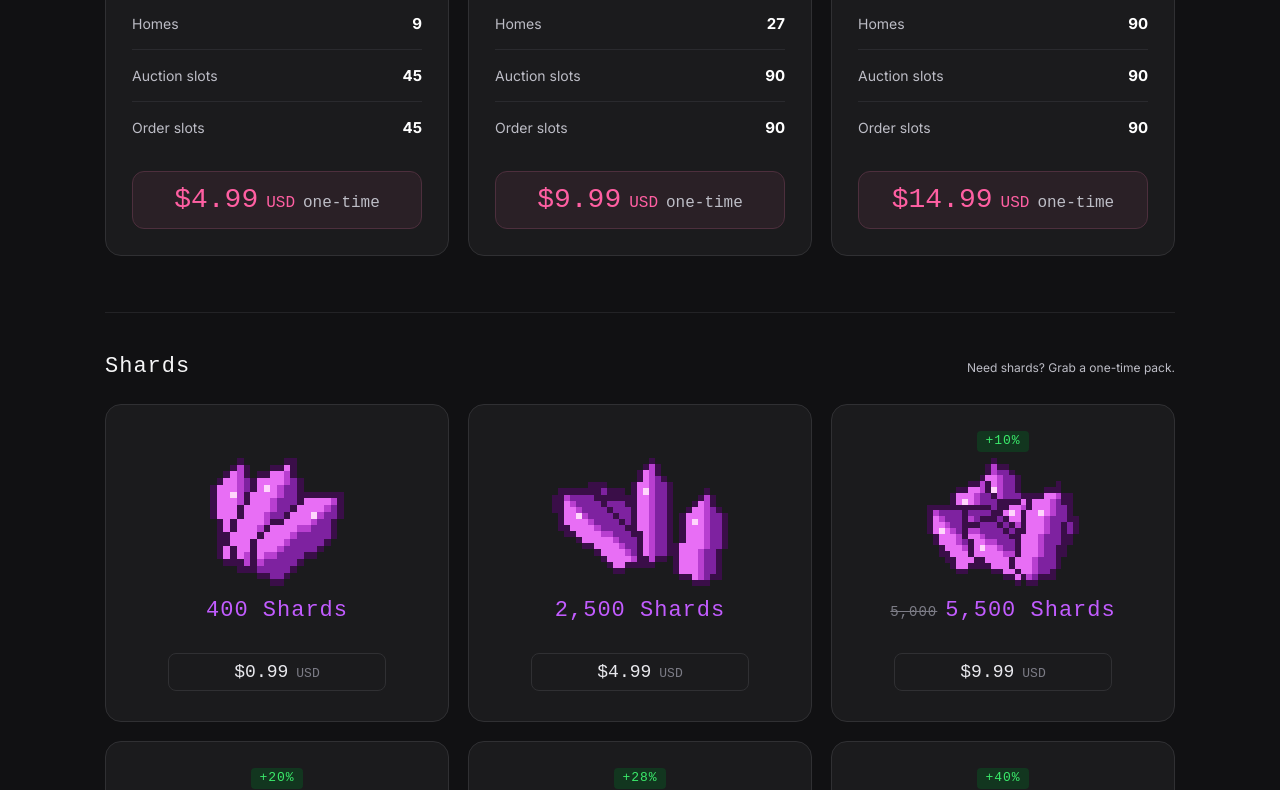
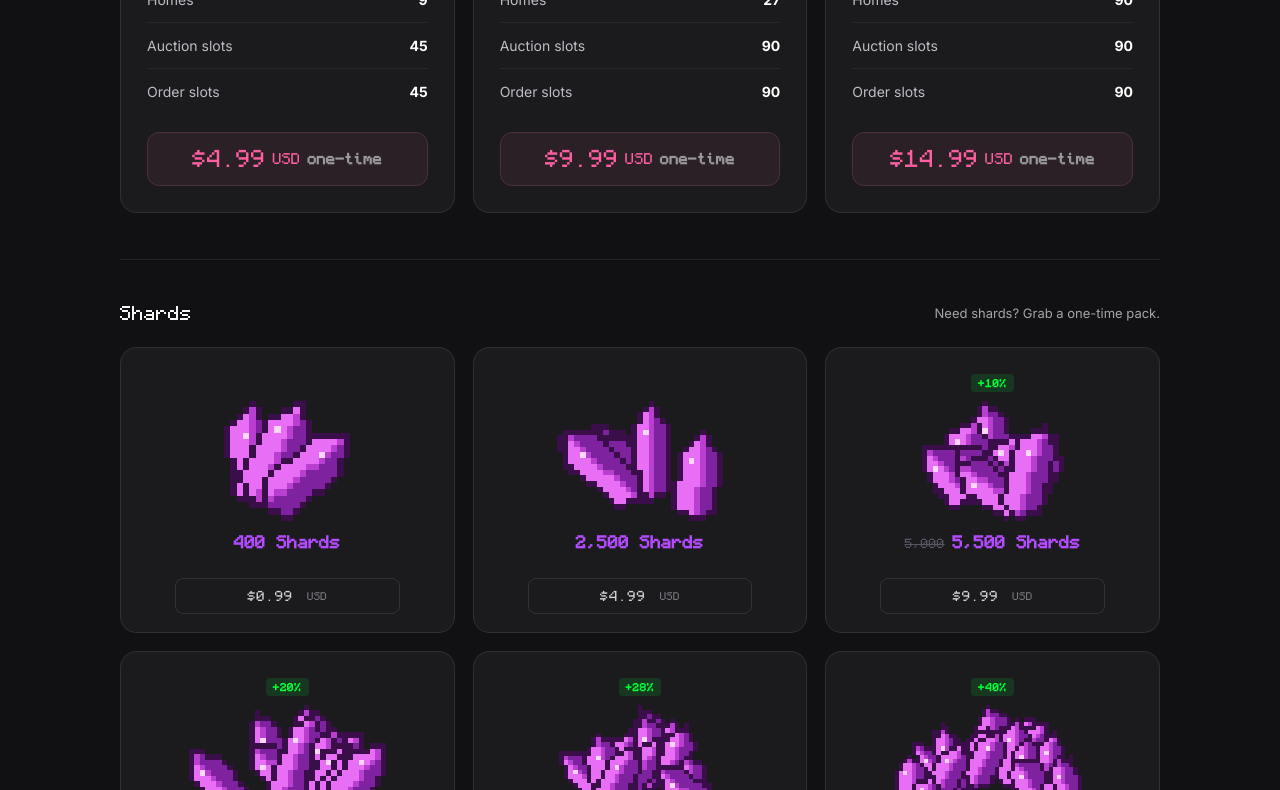
Before and after one commit to oqiss/sprinklesmp-store, a plain HTML site: page index.html in a window 1280 px wide. Shown: the part 490-1280 px from the top of the page. Drawn offline with Linux system fonts and the light colour scheme; a web font is replaced by a local one.

Commit message:
Cupcake logo, Monocraft font, reference text sizes

```diff
--- a/index.html
+++ b/index.html
@@ -8,7 +8,7 @@
   <link rel="icon" type="image/png" href="logo.png">
   <link rel="preconnect" href="https://fonts.googleapis.com">
   <link rel="preconnect" href="https://fonts.gstatic.com" crossorigin>
-  <link href="https://fonts.googleapis.com/css2?family=Tiny5&family=Inter:wght@400;500;600;700&display=swap" rel="stylesheet">
+  <link href="https://fonts.googleapis.com/css2?family=Inter:wght@400;500;600;700&display=swap" rel="stylesheet">
   <link rel="stylesheet" href="style.css">
 </head>
 <body>
--- a/style.css
+++ b/style.css
@@ -1,18 +1,20 @@
+/* Monocraft by Idrees Hassan, SIL Open Font License 1.1 (https://github.com/IdreesInc/Monocraft) */
+@font-face { font-family: "Monocraft"; src: url("Monocraft.otf") format("opentype"); font-weight: 400; font-display: swap; }
+@font-face { font-family: "Monocraft"; src: url("Monocraft-Bold.otf") format("opentype"); font-weight: 700; font-display: swap; }
+
 :root {
   --bg: #111113;
   --card: #1b1b1d;
   --card-line: #303033;
-  --row-line: #2a2a2e;
+  --row-line: #29292d;
   --text: #f5f5f6;
   --muted: #bdbdc6;
-  --dim: #7c7c86;
+  --tag: #a4a4ab;
   --pink: #ff5fa2;
   --pink-btn-bg: #2a2026;
   --pink-btn-line: #4d2f3d;
   --purple: #c25cff;
-  --green: #3bea6b;
-  --green-bg: #12361f;
-  --pixel: "Tiny5", monospace;
+  --pixel: "Monocraft", monospace;
   --sans: "Inter", system-ui, -apple-system, "Segoe UI", sans-serif;
 }
 
@@ -29,30 +31,30 @@ body {
 button { font: inherit; color: inherit; cursor: pointer; }
 img { image-rendering: pixelated; }
 
-.wrap { max-width: 1102px; margin: 0 auto; padding: 0 16px; }
+.wrap { max-width: 1072px; margin: 0 auto; padding: 0 16px; }
 
 /* ---------- header ---------- */
-.hero { text-align: center; padding: 96px 0 76px; }
+.hero { text-align: center; padding: 104px 0 72px; }
 .hero__logo { display: block; margin: 0 auto; width: 64px; height: 64px; }
 .hero__title {
-  font-family: var(--pixel); font-weight: 400; font-size: 40px; line-height: 44px;
-  letter-spacing: 2px; margin: 14px 0 12px; color: #f4f4f5;
+  font-family: var(--pixel); font-weight: 700; font-size: 30px; line-height: 39px;
+  letter-spacing: 1.5px; margin: 12px 0 10px; color: #f4f4f5;
 }
-.hero__sub { font-family: var(--pixel); font-size: 17px; letter-spacing: 1px; color: var(--muted); margin: 0 0 10px; }
+.hero__sub { font-family: var(--pixel); font-size: 15px; letter-spacing: .6px; color: rgba(255, 255, 255, .55); margin: 0 0 8px; }
 .hero__ip {
   display: inline-flex; align-items: center; gap: 6px; background: none; border: 0; padding: 2px 4px;
-  font-family: var(--pixel); font-size: 17px; letter-spacing: 1px; color: #8a4a68; transition: color .15s;
+  font-family: var(--pixel); font-size: 16px; color: rgba(255, 95, 162, .45); transition: color .15s;
 }
 .hero__ip:hover { color: var(--pink); }
-.hero__ip.copied span::after { content: "  copied!"; color: var(--green); }
+.hero__ip.copied span::after { content: "  copied!"; color: #3bea6b; }
 
 /* ---------- sections ---------- */
-.section__head { display: flex; align-items: baseline; justify-content: space-between; margin: 0 0 24px; }
-.section__head h2 { font-family: var(--pixel); font-weight: 400; font-size: 22px; line-height: 27px; margin: 0; letter-spacing: 1px; }
-.section__head span { font-size: 12px; color: var(--muted); }
-.divider { border: 0; border-top: 1px solid #232326; margin: 56px 0 40px; }
+.section__head { display: flex; align-items: center; justify-content: space-between; margin: 0 0 20px; }
+.section__head h2 { font-family: var(--pixel); font-weight: 400; font-size: 18px; line-height: 27px; margin: 0; color: #f5f5f5; }
+.section__head span { font-size: 13px; line-height: 19.5px; color: var(--tag); }
+.divider { border: 0; border-top: 1px solid #232326; margin: 46px 0 40px; }
 
-.grid { display: grid; grid-template-columns: repeat(3, 1fr); gap: 19px; }
+.grid { display: grid; grid-template-columns: repeat(3, 1fr); gap: 18px; }
 @media (max-width: 760px) { .grid { grid-template-columns: 1fr; } .section__head span { display: none; } .hero { padding: 56px 0 44px; } }
 
 .card {
@@ -62,39 +64,45 @@ img { image-rendering: pixelated; }
 
 /* ---------- rank cards ---------- */
 .rank:hover { border-color: rgba(255, 95, 162, .4); }
-.rank__name { font-family: var(--pixel); font-weight: 400; font-size: 32px; line-height: 36px; margin: 2px 0 22px; letter-spacing: 1px; }
-.rank__stats { list-style: none; margin: 0 0 34px; padding: 0; }
-.rank__stats li { display: flex; justify-content: space-between; align-items: center; padding: 16px 0; border-bottom: 1px solid var(--row-line); color: var(--muted); }
-.rank__stats li:first-child { padding-top: 8px; }
-.rank__stats li:last-child { border-bottom: 0; padding-bottom: 0; }
-.rank__stats b { color: #fff; font-weight: 700; font-size: 15px; }
+.rank__name { font-family: var(--pixel); font-weight: 400; font-size: 27px; line-height: 35px; letter-spacing: -.3px; margin: 0 0 24px; }
+.rank__stats { list-style: none; margin: 0 0 30px; padding: 0; }
+.rank__stats li {
+  display: flex; justify-content: space-between; align-items: center; line-height: 21px;
+  padding: 0 0 12px; margin: 0 0 12px; border-bottom: 1px solid var(--row-line); color: var(--muted);
+}
+.rank__stats li:last-child { border-bottom: 0; padding: 0; margin: 0; }
+.rank__stats b { color: #fff; font-weight: 700; font-size: 14px; }
 
 .price {
-  display: flex; align-items: baseline; justify-content: center; gap: 8px; width: 100%;
-  background: var(--pink-btn-bg); border: 1px solid var(--pink-btn-line); border-radius: 12px; padding: 14px 8px;
+  display: flex; align-items: baseline; justify-content: center; gap: 7px; width: 100%; height: 54px; align-content: center;
+  background: var(--pink-btn-bg); border: 1px solid var(--pink-btn-line); border-radius: 12px; padding: 0 8px;
   transition: background-color .15s, border-color .15s;
 }
+.rank .price { align-items: center; }
 .price:hover { background: #36242e; border-color: var(--pink); }
-.price__amt { font-family: var(--pixel); font-size: 28px; line-height: 28px; color: var(--pink); }
-.price__cur { font-family: var(--pixel); font-size: 16px; color: var(--pink); }
-.price__per { font-family: var(--pixel); font-size: 16px; color: var(--muted); }
+.price__amt { font-family: var(--pixel); font-size: 22px; line-height: 27.5px; color: var(--pink); }
+.price__cur { font-family: var(--pixel); font-size: 14px; line-height: 21px; color: var(--pink); }
+.price__per { font-family: var(--pixel); font-weight: 700; font-size: 14px; line-height: 21px; color: #99999c; }
 
 /* ---------- shard cards ---------- */
-.shard { display: flex; flex-direction: column; align-items: center; text-align: center; padding: 26px 26px 30px; }
-.shard:hover { border-color: rgba(194, 92, 255, .5); box-shadow: 0 18px 40px -16px rgba(170, 80, 255, .5); }
+.shard { display: flex; flex-direction: column; align-items: center; text-align: center; padding: 26px 26px 18px; }
+.shard:hover { border-color: rgba(179, 75, 255, .5); box-shadow: 0 18px 40px -16px rgba(170, 80, 255, .5); }
 .shard__badge {
-  font-family: var(--pixel); font-size: 13px; color: var(--green); background: var(--green-bg);
-  border-radius: 4px; padding: 2px 8px; margin: 0 0 6px; min-height: 21px; letter-spacing: 1px;
+  font-family: var(--pixel); font-weight: 700; font-size: 10px; line-height: 10px; letter-spacing: .5px;
+  color: #00ff39; background: rgba(0, 255, 57, .12); border-radius: 4px; padding: 4px 7px; margin: 0 0 4px; min-height: 18px;
 }
 .shard__badge.is-empty { visibility: hidden; }
-.shard__img { height: 128px; display: flex; align-items: center; justify-content: center; margin: 0 0 12px; }
-.shard__img img { max-height: 128px; max-width: 190px; }
-.shard__amount { font-family: var(--pixel); font-size: 22px; color: var(--purple); margin: 0 0 30px; letter-spacing: 1px; }
-.shard__amount s { color: var(--dim); font-size: 14px; margin-right: 8px; }
-.shard .price { width: 75%; background: transparent; border-color: var(--card-line); padding: 9px 8px; border-radius: 8px; }
-.shard .price:hover { background: #2a2a2e; border-color: #3a3a3f; }
-.shard .price__amt { font-size: 18px; line-height: 18px; color: #e9e9ee; }
-.shard .price__cur { font-size: 13px; color: var(--dim); }
+.shard__img { width: 220px; height: 130px; display: flex; align-items: center; justify-content: center; }
+.shard__img img { max-height: 120px; max-width: 200px; }
+.shard__amount { font-family: var(--pixel); font-weight: 700; font-size: 16px; line-height: 17.6px; color: rgb(179, 75, 255); margin: 8px 0 26px; }
+.shard__amount s { font-weight: 400; color: rgb(85, 87, 99); font-size: 12px; line-height: 13.2px; margin-right: 8px; }
+.shard .price {
+  width: 245px; max-width: 80%; height: 36px; align-items: center; background: transparent;
+  border: 1px solid rgba(255, 255, 255, .1); border-radius: 8px; padding: 0 10px; gap: 14px;
+}
+.shard .price:hover { background: rgba(255, 255, 255, .06); border-color: rgba(255, 255, 255, .18); }
+.shard .price__amt { font-size: 13px; line-height: 16px; letter-spacing: .5px; color: #d3d3d3; }
+.shard .price__cur { font-size: 10px; line-height: 16px; color: #77777f; }
 
 /* ---------- username step ---------- */
 .login { display: flex; justify-content: center; padding: 0 0 100px; }
@@ -118,16 +126,16 @@ img { image-rendering: pixelated; }
 .login__row button:hover { filter: brightness(1.1); }
 .login__row button[disabled] { filter: grayscale(.4) brightness(.8); cursor: wait; }
 .login__err { color: #ff6b6b; margin: 14px 0 0; font-size: 13px; }
-.login__back { background: none; border: 0; color: var(--dim); margin-top: 20px; font-size: 12px; }
+.login__back { background: none; border: 0; color: #7c7c86; margin-top: 20px; font-size: 12px; }
 .login__back:hover { color: var(--text); }
 
-.notice { max-width: 620px; margin: 0 auto 30px; text-align: center; border-radius: 12px; padding: 12px 16px; background: var(--green-bg); color: #b9f5c9; }
+.notice { max-width: 620px; margin: 0 auto 30px; text-align: center; border-radius: 12px; padding: 12px 16px; background: #12361f; color: #b9f5c9; }
 
 /* ---------- footer ---------- */
-.foot { text-align: center; padding: 90px 16px 44px; }
-.foot__brand { font-family: var(--pixel); font-size: 30px; letter-spacing: 1px; }
-.foot__small { font-size: 9px; color: var(--dim); margin: 2px 0 10px; }
+.foot { text-align: center; padding: 80px 16px 44px; }
+.foot__brand { font-family: var(--pixel); font-size: 24px; }
+.foot__small { font-size: 9px; color: #7c7c86; margin: 2px 0 10px; }
 .foot__links { display: flex; flex-wrap: wrap; justify-content: center; gap: 4px 16px; }
-.foot__links a { font-family: var(--pixel); font-size: 13px; letter-spacing: .5px; color: var(--dim); text-decoration: none; transition: color .15s; }
+.foot__links a { font-family: var(--pixel); font-size: 11px; color: #7c7c86; text-decoration: none; transition: color .15s; }
 .foot__links a:hover { color: var(--text); }
 .foot__tebex { font-size: 10px; color: #55555d; margin-top: 16px; }
```
Also changed, not shown: Monocraft-Bold.otf (added), Monocraft.otf (added), logo.png.
